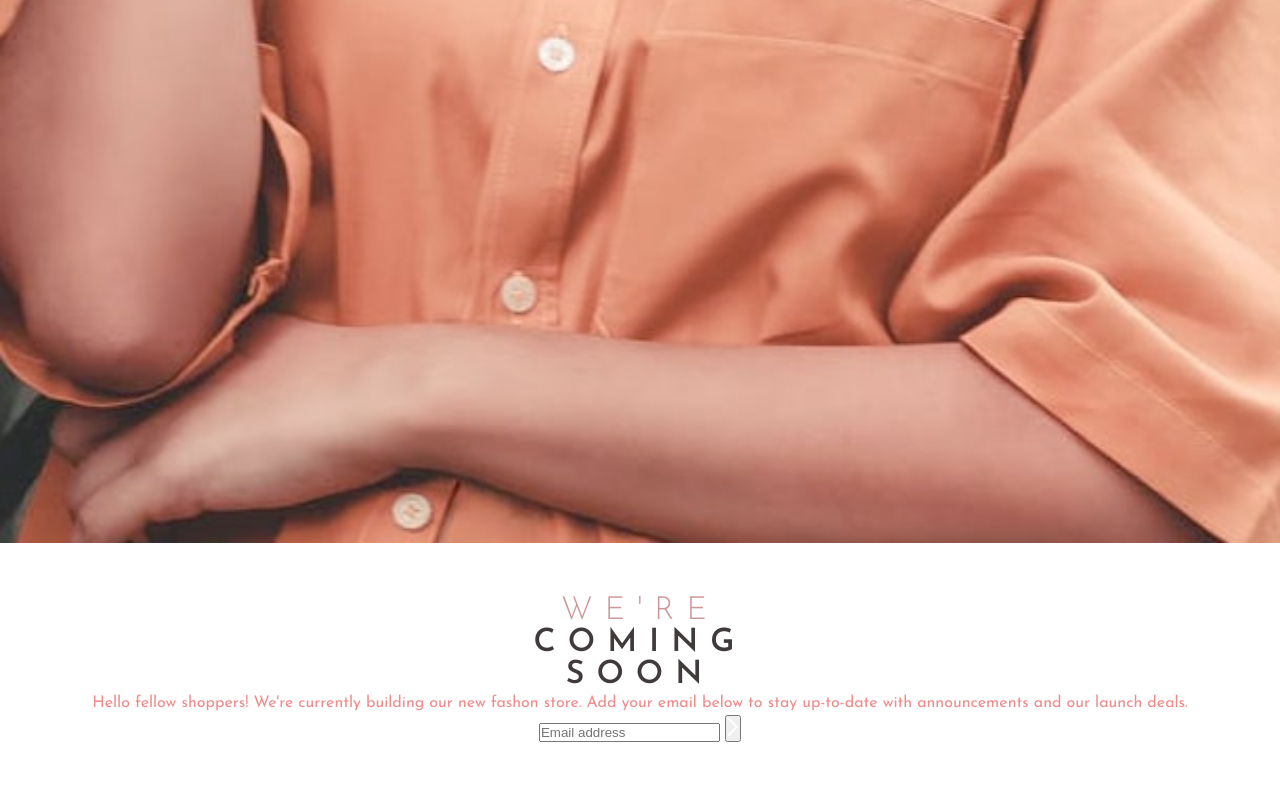
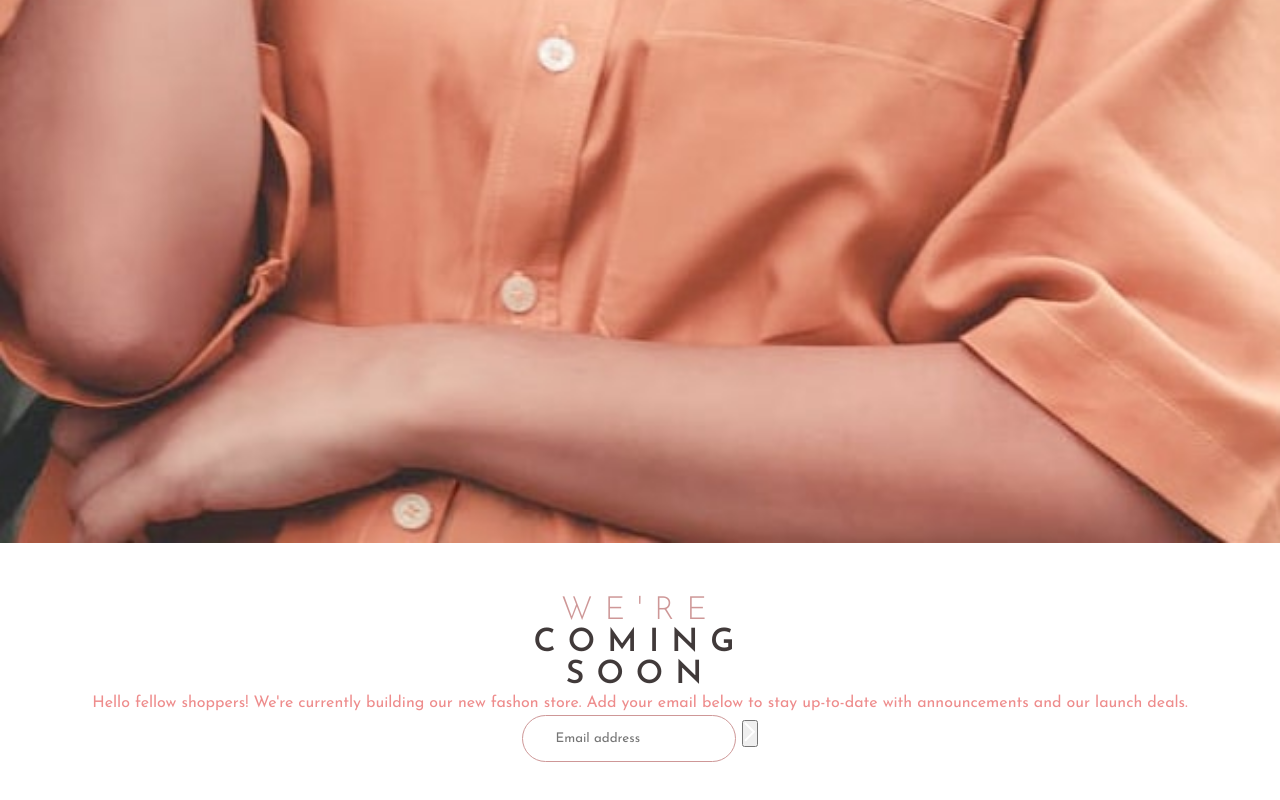
Before and after one commit to sarrietav-frontendmentor/base-apparel-coming-soon, a website: page index.html in a window 1280 px wide. Shown: the part 1237-2037 px from the top of the page. Drawn offline with Linux system fonts and the light colour scheme.

Commit message:
Style input

```diff
--- a/index.html
+++ b/index.html
@@ -53,7 +53,12 @@
           launch deals.
         </p>
         <form action="POST">
-          <input type="email" name="email" placeholder="Email address" />
+          <input
+            type="email"
+            name="email"
+            placeholder="Email address"
+            class="form-control"
+          />
           <button type="submit">
             <img src="./assets/icon-arrow.svg" alt="Arrow icon" />
           </button>
--- a/sass/main.scss
+++ b/sass/main.scss
@@ -70,3 +70,12 @@ main {
   color: $btn-red;
   line-height: 1.5rem;
 }
+
+.form-control {
+  border: 1.25px solid $primary-light-red;
+  padding: 1rem 2rem;
+  border-radius: 2rem;
+  font-family: 'Josefin Sans', sans-serif;
+  color: $primary-light-red;
+  outline: none;
+}
```
Also changed, not shown: css/style.css, 1 other file.
